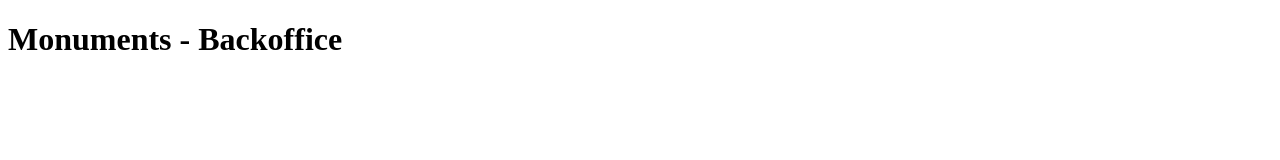
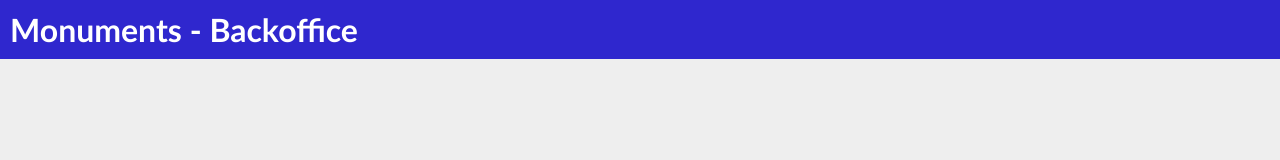
Before and after one commit to ImperiAmic/w5-monuments-front, a website built with Vite: page index.html in a window 1280 px wide. Built offline with nearby package versions, Linux system fonts and the light colour scheme.

Commit message:
Add App and Header component and install Vitest dependencies

```diff
--- a/index.html
+++ b/index.html
@@ -5,8 +5,8 @@
   <meta charset="UTF-8" />
   <link rel="icon" type="image/svg+xml" href="public/colosseum.svg" />
   <meta name="viewport" content="width=device-width, initial-scale=1.0" />
+  <script type="module" src="/src/index.ts"></script>
   <title>Monuments - Backoffice</title>
-  <script type="module" src="/src/index.ts"></script>
 </head>
 
 <body>
--- a/src/components/App/getApp.ts
+++ b/src/components/App/getApp.ts
@@ -2,7 +2,7 @@ import getHeader from "../Header/getHeader";
 
 const getApp = (): HTMLElement => {
   const mainContainer = document.createElement("div");
-  mainContainer.className = ".main-container";
+  mainContainer.className = "main-container";
 
   const Header = getHeader();
   mainContainer.appendChild(Header);
--- /dev/null
+++ b/src/components/Header/Header.css
@@ -0,0 +1,9 @@
+h1 {
+  margin: 0;
+}
+
+.main-header {
+  background-color: #2f27ce;
+  color: #ffffff;
+  padding: 10px;
+}
--- a/src/components/Header/getHeader.ts
+++ b/src/components/Header/getHeader.ts
@@ -1,3 +1,5 @@
+import "./Header.css";
+
 const getHeader = (): HTMLElement => {
   const header = document.createElement("header");
   header.classList.add("main-header");
--- a/src/index.ts
+++ b/src/index.ts
@@ -1,3 +1,5 @@
+import "./styles.css";
+import "@fontsource-variable/roboto/wdth.css";
 import getApp from "./components/App/getApp";
 
 const rootElement = document.querySelector(".root");
--- /dev/null
+++ b/src/styles.css
@@ -0,0 +1,13 @@
+*,
+::after,
+::before {
+  box-sizing: border-box;
+}
+
+body {
+  background-color: #eeeeee;
+  font-family:
+    "Roboto Variable", "Gill Sans", "Gill Sans MT", Calibri, "Trebuchet MS",
+    sans-serif;
+  margin: 0 auto;
+}
--- a/tsconfig.json
+++ b/tsconfig.json
@@ -5,6 +5,7 @@
     "module": "ESNext",
     "lib": ["ES2020", "DOM", "DOM.Iterable"],
     "skipLibCheck": true,
+    "esModuleInterop": true,
 
     /* Bundler mode */
     "moduleResolution": "bundler",
@@ -18,7 +19,8 @@
     "noUnusedLocals": true,
     "noUnusedParameters": true,
     "noFallthroughCasesInSwitch": true,
-    "noUncheckedSideEffectImports": true
+    "noUncheckedSideEffectImports": true,
+    "types": ["vitest/globals"]
   },
   "include": ["src"]
 }
--- /dev/null
+++ b/vite.config.ts
@@ -0,0 +1,8 @@
+import { defineConfig } from "vitest/config";
+
+export default defineConfig({
+  test: {
+    environment: "happy-dom",
+    globals: true,
+  },
+});
```
Also changed, not shown: package.json (+9 -3 lines), src/components/App/getApp.test.ts (added, +20 -0 lines), src/components/Header/getHeader.test.ts (added, +18 -0 lines), 1 other file.
